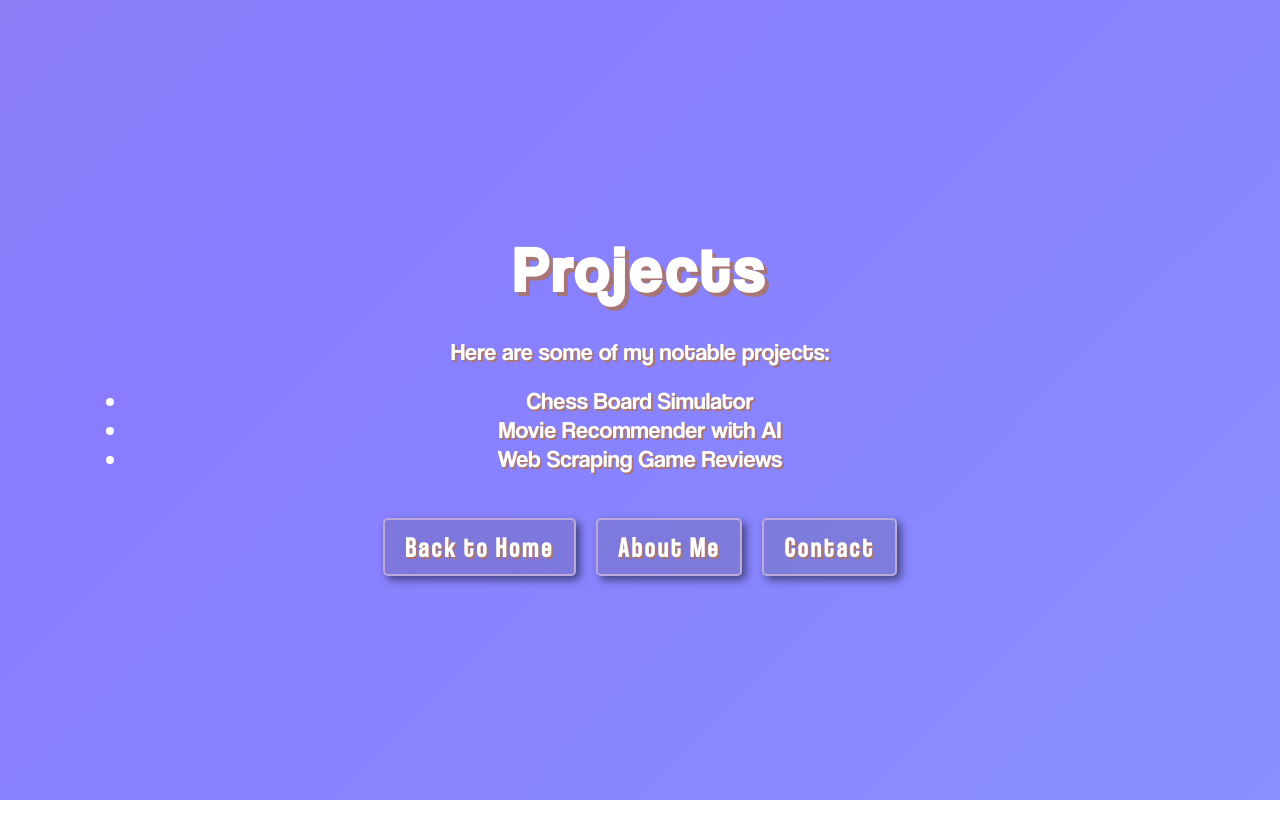
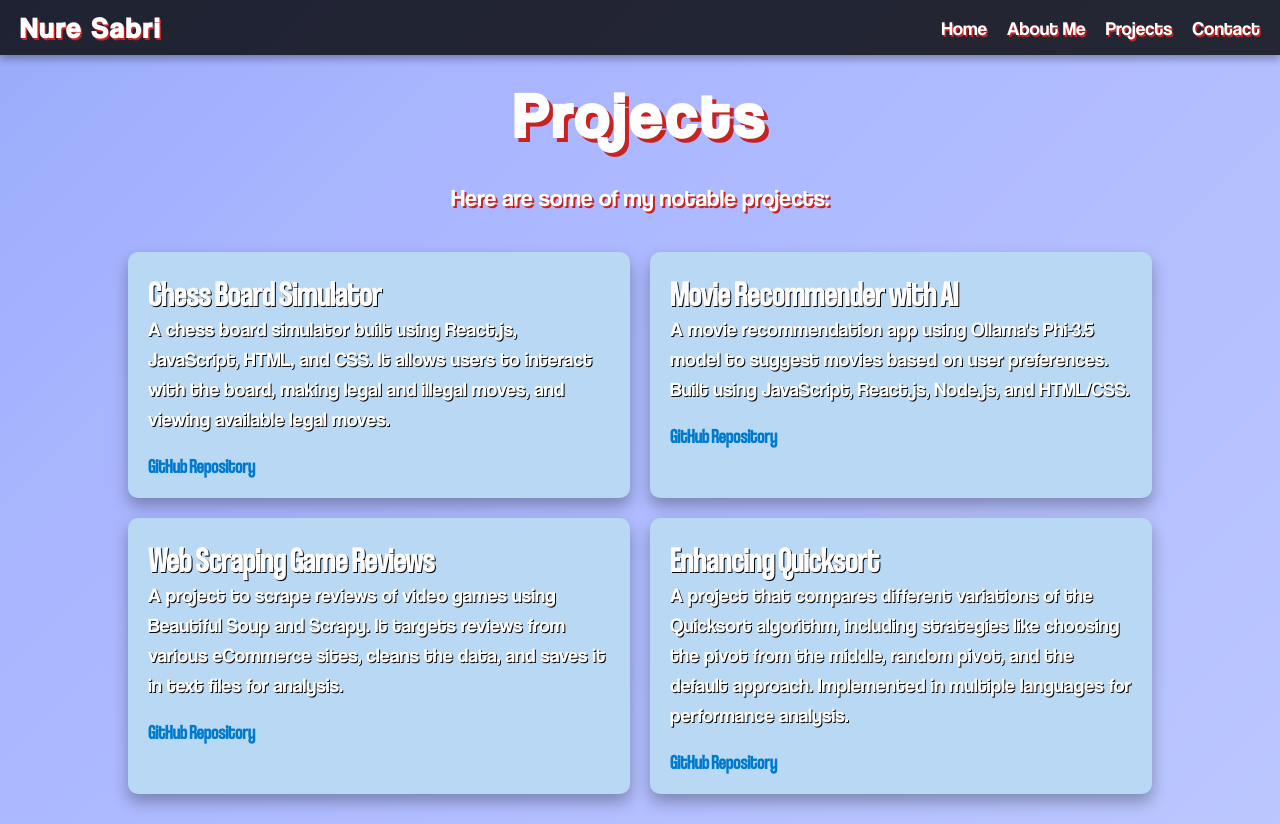
Before and after one commit to nuresabri/Portfolio, a plain HTML site: page projects.html in a window 1280 px wide. Before the commit the page ends 800 px from the top, so only its background shows below. Drawn offline with Linux system fonts and the light colour scheme.

Commit message:
updated commit

```diff
--- a/projects.html
+++ b/projects.html
@@ -3,26 +3,51 @@
 <head>
     <meta charset="UTF-8">
     <meta name="viewport" content="width=device-width, initial-scale=1.0">
-    <title>Projects</title>
+    <title>Nure Sabri Portfolio - Projects</title>
     <link rel="stylesheet" href="styles.css">
     <script defer src="script.js"></script>
 </head>
 <body>
+    <div class="navbar">
+        <div class="navbar-title">Nure Sabri</div>
+        <div class="navbar-links">
+            <a href="index.html">Home</a>
+            <a href="about.html">About Me</a>
+            <a href="projects.html">Projects</a>
+            <a href="contact.html">Contact</a>
+        </div>
+    </div>
     <div id="main-container">
-        <h1>Projects</h1>
+        <h1 id="projectstitle">Projects</h1>
 
         <p>Here are some of my notable projects:</p>
-        <ul>
-            <li>Chess Board Simulator</li>
-            <li>Movie Recommender with AI</li>
-            <li>Web Scraping Game Reviews</li>
-        </ul>
-        <table>
-            <div class="button-container">
-                <button onclick="navigateTo('index.html')">Back to Home</button>
-                <button onclick="navigateTo('about.html')">About Me</button>
-                <button onclick="navigateTo('contact.html')">Contact</button>
+        <div class="project-cards">
+            <div class="project-card">
+                <h2>Chess Board Simulator</h2>
+                <p>A chess board simulator built using React.js, JavaScript, HTML, and CSS. It allows users to interact with the board, making legal and illegal moves, and viewing available legal moves.</p>
+                <a href="https://github.com/your-github-repo-chess-simulator">GitHub Repository</a>
             </div>
+
+            <div class="project-card">
+                <h2>Movie Recommender with AI</h2>
+                <p>A movie recommendation app using Ollama's Phi-3.5 model to suggest movies based on user preferences. Built using JavaScript, React.js, Node.js, and HTML/CSS.</p>
+                <a href="https://github.com/your-github-repo-movie-recommender">GitHub Repository</a>
+            </div>
+
+            <div class="project-card">
+                <h2>Web Scraping Game Reviews</h2>
+                <p>A project to scrape reviews of video games using Beautiful Soup and Scrapy. It targets reviews from various eCommerce sites, cleans the data, and saves it in text files for analysis.</p>
+                <a href="https://github.com/your-github-repo-web-scraping">GitHub Repository</a>
+            </div>
+
+            <div class="project-card">
+                <h2>Enhancing Quicksort</h2>
+                <p>A project that compares different variations of the Quicksort algorithm, including strategies like choosing the pivot from the middle, random pivot, and the default approach. Implemented in multiple languages for performance analysis.</p>
+                <a href="https://github.com/your-github-repo-quicksort">GitHub Repository</a>
+            </div>
+
+        </div>
     </div>
+
 </body>
 </html>
--- a/script.js
+++ b/script.js
@@ -1,4 +1,15 @@
-// Function to navigate to different pages
+// Function to navigate to different pages with transitions
 function navigateTo(page) {
-    window.location.href = page;
+    const body = document.body;
+    body.classList.add('fade-out'); // Add fade-out class for transition
+
+    // Wait for the fade-out animation to complete before navigating
+    setTimeout(() => {
+        window.location.href = page;
+    }, 500); // Match the duration of the fade-out transition in CSS
 }
+
+// Add fade-in class on page load for smooth entry
+document.addEventListener("DOMContentLoaded", () => {
+    document.body.classList.add("fade-in");
+});
--- a/styles.css
+++ b/styles.css
@@ -8,22 +8,20 @@
 @font-face {
     font-family: 'CustomFont';
     src: url("Coolvetica\ Rg.otf");
-  }
+}
 
 @font-face {
     font-family: 'Custom2';
     src: url("Coolvetica\ Rg\ Cond.otf");
 }
 
-  h1 {
-    font-family: 'CustomFont', sans-serif; /* Use the font family */
-    /*outline-style: dotted;*/
+h1 {
+    font-family: 'CustomFont', sans-serif;
     letter-spacing: 0.25rem;
     padding-top: 10px;
     padding-bottom: 10px;
-    text-shadow: 4px 4px #a77575;
-
-  }
+    text-shadow: 4px 4px #c62323;
+}
 
 body {
     font-family: 'CustomFont', sans-serif;
@@ -32,7 +30,7 @@ body {
     display: flex;
     justify-content: center;
     align-items: center;
-    background: linear-gradient(-45deg, #889eff, #897cff, #9487d1, #6d4eb4);
+    background: linear-gradient(-45deg, #cad4ff, #a8b5ff, #5480e1, #315cf7);
     background-size: 400% 400%;
     animation: gradientBG 10s ease infinite;
     color: #fff;
@@ -46,30 +44,42 @@ p, ul {
     font-family: 'CustomFont', sans-serif;
     padding-bottom: 20px;
     font-size: 1.5rem;
-    font-display: ;
-    text-shadow: 2px 2px #a77575;
+    text-shadow: 2px 2px #c62323;
 }
 
-/* Gradient Background Animation */
+p a {
+    color: #fff;
+    text-decoration: none;
+    transition: color 0.3s, transform 0.3s;
+}
+
+p a:hover {
+    color: #FFD700;
+    transform: scale(1.1);
+}
+
+p a:active {
+    color: #b1563a;
+}
+
 @keyframes gradientBG {
     0% { background-position: 0% 50%; }
     50% { background-position: 100% 50%; }
     100% { background-position: 0% 50%; }
 }
 
-/* Main Container */
 #main-container {
     text-align: center;
-    padding-top: 20px; /* Shift content higher */
+    padding-top: 20px;
     width: 80%;
 }
 
 #Download {
     float: right;
-    position:static;
+    position: static;
+    margin-right: 200px;
 }
 
-/* Content Section */
 #content {
     display: flex;
     justify-content: space-between;
@@ -78,8 +88,8 @@ p, ul {
     padding: 20px 0;
 }
 
-/* About Me Section */
 #aboutme {
+    padding-top: 200px;
     text-align: left;
     flex: 1;
     margin-right: 20px;
@@ -97,22 +107,25 @@ p, ul {
     margin-right: 100px;
 }
 
-/* Header */
+#projectstitle {
+    padding-top: 80px;
+}
+
 h1 {
     font-size: 4rem;
     margin-bottom: 20px;
 }
 
 img {
-    max-width: 600px; /* Make the resume image larger */
+    margin-top: 200px;
+    max-width: 600px;
     height: auto;
-    border-radius: 15px; /* Add curved edges */
-    box-shadow: 0 8px 16px rgba(0, 0, 0, 0.3); /* Add a subtle shadow */
+    border-radius: 15px;
+    box-shadow: 0 8px 16px rgba(0, 0, 0, 0.3);
     margin-right: auto;
     margin-left: auto;
 }
 
-/* Buttons */
 .button-container {
     display: flex;
     justify-content: center;
@@ -121,56 +134,117 @@ img {
 }
 
 button {
-    font-family: 'Custom2';
-    padding: 10px 20px;
-    font-size: 1.75rem;
-    text-shadow: 2px 2px #a77575;
-    letter-spacing: 3px;
-    font-weight: bold;
+    width: 130px;
+    height: 40px;
+    font-size: 1.1em;
+    cursor: pointer;
+    text-shadow: 2px 2px #ef7f7f;
+    background-color: #8b9dff;
     color: #fff;
-    background-color: rgba(85, 81, 81, 0.2);
-    border: 2px solid rgba(248, 218, 218, 0.5); /* Add a border */
+    border: none;
     border-radius: 5px;
-    cursor: pointer;
-    box-shadow: 4px 4px 8px rgba(0, 0, 0, 0.5); /* Shadow effect */
-    transition: all 0.3s ease;
+    border-color: #171717;
+    transition: all .4s;
 }
 
 button:hover {
-    background-color: rgba(255, 255, 255, 0.4);
-    transform: scale(1.1);
-    box-shadow: 6px 6px 12px rgba(0, 0, 0, 0.7); /* Stronger shadow on hover */
+    border-radius: 5px;
+    transform: translateY(-10px);
+    box-shadow: 0 7px 0 -2px #f85959,
+     0 15px 0 -4px #39a2db,
+     0 16px 10px -3px #39a2db;
 }
 
-/* Navigation Bar Styles */
+.button:active {
+    transition: all 0.2s;
+    transform: translateY(-5px);
+    box-shadow: 0 2px 0 -2px #f85959,
+     0 8px 0 -4px #39a2db,
+     0 12px 10px -3px #39a2db;
+}
+
 .navbar {
+    position: fixed;
+    top: 0;
+    left: 0;
+    width: 100%;
+    background-color: rgba(0, 0, 0, 0.8);
+    color: #fff;
     display: flex;
     justify-content: space-between;
     align-items: center;
-    background-color: #333;
     padding: 10px 20px;
-    color: #fff;
+    z-index: 1000;
+    box-shadow: 0 4px 8px rgba(0, 0, 0, 0.3);
 }
 
 .navbar-title {
-    font-size: 1.5rem;
+    font-family: 'CustomFont', sans-serif;
+    text-shadow: 1.5px 1.5px #c62323;
+    font-size: 1.8rem;
     font-weight: bold;
+    letter-spacing: 2px;
 }
 
-.navbar-links button {
-    background-color: transparent;
-    color: #fff;
-    border: none;
-    padding: 10px 15px;
-    font-size: 1rem;
-    cursor: pointer;
-    transition: background-color 0.3s;
+.navbar-links {
+    display: flex;
+    gap: 20px;
 }
 
-.navbar-links button:hover {
-    background-color: #555;
+.navbar-links a {
+    font-family: 'CustomFont', sans-serif;
+    color: #fff;
+    text-shadow: 1.5px 1.5px #c62323;
+    text-decoration: none;
+    font-size: 1.2rem;
+    transition: color 0.3s, transform 0.3s;
 }
 
-.navbar-links button:focus {
-    outline: none;
+.navbar-links a:hover {
+    color: #60aefc;
+    transform: scale(1.1);
 }
+
+.project-cards {
+    display: grid;
+    grid-template-columns: repeat(2, 1fr);
+    grid-template-rows: auto auto;
+    gap: 20px;
+    margin-top: 20px;
+    margin-bottom: 30px;
+}
+
+.project-card {
+    background-color: #b8d8f3;
+    border-radius: 10px;
+    box-shadow: 0 8px 16px rgba(0, 0, 0, 0.3); /* Enhanced shadow for better depth */
+    padding: 20px;
+    text-align: left;
+}
+
+.project-card h2 {
+    font-family: 'Custom2', sans-serif;
+    color: #fbfbfb;
+    font-size: 35px;
+    text-shadow: 1px 1px #070707;
+}
+
+.project-card p {
+    font-size: 20px;
+    line-height: 1.5;
+    text-shadow: 1px 1px #090808;
+}
+
+.project-card a {
+    font-family: 'Custom2', sans-serif;
+    color: #007acc;
+    font-size: 20px;
+    text-decoration: none;
+    font-weight: bold;
+    transition: color 0.3s, transform 0.3s;
+}
+
+.project-card a:hover {
+    color: #f39c12;
+    transform: scale(1.1);
+}
```
Also changed, not shown: about.html (+17 -9 lines), contact.html (+9 -5 lines), index.html (+2 -0 lines).
